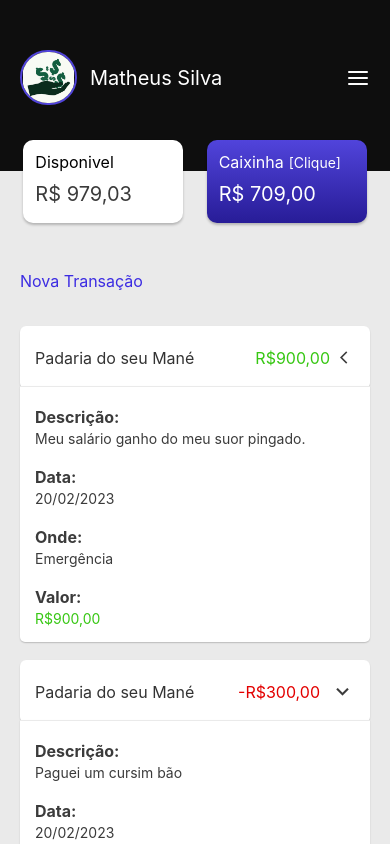
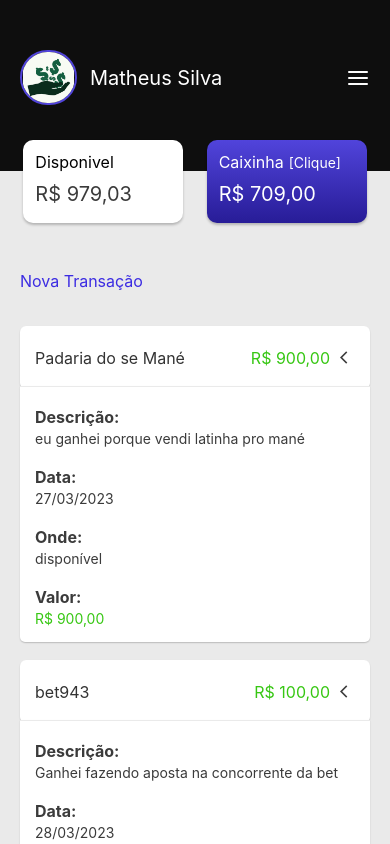
Before and after one commit to VandersonT/controle-financeiro2x, a React Native app: screen /Home in a window 390 px wide. Built offline with nearby package versions, Linux system fonts and the light colour scheme.

Commit message:
Editing Readme.md and rendering content with loop, using fake data.

```diff
--- /dev/null
+++ b/src/Types/Transaction.ts
@@ -0,0 +1,9 @@
+import { Double } from "react-native/Libraries/Types/CodegenTypes";
+
+export type Transaction = {
+    title: String,
+    value: Double,
+    description: String,
+    date: String, //Facilitar pra não ter que ficar salvando em formato mm/dd/yy e depois trocando.
+    where: String
+}
--- /dev/null
+++ b/src/helpers/BrazilianRealFormat.ts
@@ -0,0 +1,14 @@
+export default function BrazilianRealFormat(valor: any) {
+    // Converte o valor para número e verifica se é negativo
+    const negativo = Number(valor) < 0;
+
+    // Formata o valor em reais com 2 casas decimais
+    const valorFormatado = valor.toLocaleString('pt-BR', {
+        style: 'currency',
+        currency: 'BRL',
+        minimumFractionDigits: 2,
+        maximumFractionDigits: 2,
+    });
+
+    return valorFormatado;
+}
--- a/src/screens/Home/index.tsx
+++ b/src/screens/Home/index.tsx
@@ -7,9 +7,17 @@ import styles from "./style";
 import Header from '../../components/Header';
 import { MaterialIcons } from '@expo/vector-icons';
 import { Theme } from "../../global/theme";
-
+import BrazilianRealFormat from "../../helpers/BrazilianRealFormat";
+import { Transaction } from "../../Types/Transaction";
 
 const Home = ({ navigation }: any) => {
+
+    /*Dados falsos, até a gente não conectar com  o banco de dados*/
+    let fakeTrasanction:Transaction[] = [
+        {title: 'Padaria do se Mané', value: 900.00, description: 'eu ganhei porque vendi latinha pro mané', date: '27/03/2023', 'where': 'disponível'},
+        {title: 'bet943', value: 100.00, description: 'Ganhei fazendo aposta na concorrente da bet', date: '28/03/2023', 'where': 'disponível'},
+        {title: 'Academia', value: -500.00, description: 'Paguei a academia', date: '30/03/2023', 'where': 'disponível'}
+    ];
 
     return (
         <ScrollView style={{flexGrow: 1}}>
@@ -25,11 +33,12 @@ const Home = ({ navigation }: any) => {
 
                 <View style={styles.transactionsBox}>
 
-                        <View>
+                    {fakeTrasanction.map((transaction, index)=>(
+                        <View key={index}>
                             <View style={styles.transactionSingle}>
-                                <Text style={styles.transactionTitle}>Padaria do seu Mané</Text>
+                                <Text style={styles.transactionTitle}>{transaction['title']}</Text>
                                 <View style={styles.leftSide}>
-                                    <Text style={[styles.transactionValue, styles.positiveTransaction]}>R$900,00</Text>
+                                    <Text style={[styles.transactionValue, (transaction['value'] >= 0) ? styles.positiveTransaction : styles.negativeTransaction]}>{BrazilianRealFormat(transaction['value'])}</Text>
                                     <MaterialIcons name="arrow-back-ios" size={15} color={Theme.colors.black[300]} />
                                 </View>
                             </View>
@@ -37,59 +46,27 @@ const Home = ({ navigation }: any) => {
 
                                 <View style={styles.fieldSingle}>
                                     <Text style={styles.fieldTitle}>Descrição:</Text>
-                                    <Text style={styles.description}>Meu salário ganho do meu suor pingado.</Text>
+                                    <Text style={styles.description}>{transaction['description']}</Text>
                                 </View>
 
                                 <View style={styles.fieldSingle}>
                                     <Text style={styles.fieldTitle}>Data:</Text>
-                                    <Text style={styles.description}>20/02/2023</Text>
+                                    <Text style={styles.description}>{transaction['date']}</Text>
                                 </View>
 
                                 <View style={styles.fieldSingle}>
                                     <Text style={styles.fieldTitle}>Onde:</Text>
-                                    <Text style={styles.description}>Emergência</Text>
+                                    <Text style={styles.description}>{transaction['where']}</Text>
                                 </View>
 
                                 <View style={styles.fieldSingle}>
                                     <Text style={styles.fieldTitle}>Valor:</Text>
-                                    <Text style={[styles.description, styles.positiveTransaction]}>R$900,00</Text>
+                                    <Text style={[styles.description, (transaction['value'] >= 0) ? styles.positiveTransaction : styles.negativeTransaction]}>{BrazilianRealFormat(transaction['value'])}</Text>
                                 </View>
 
                             </View>
                         </View>
-
-                        <View>
-                            <View style={styles.transactionSingle}>
-                                <Text style={styles.transactionTitle}>Padaria do seu Mané</Text>
-                                <View style={styles.leftSide}>
-                                    <Text style={[styles.transactionValue, styles.negativeTransaction]}>-R$300,00</Text>
-                                    <MaterialIcons name="keyboard-arrow-down" size={25} color={Theme.colors.black[300]} />
-                                </View>
-                            </View>
-                            <View style={styles.transactionSingle_detail}>
-
-                                <View style={styles.fieldSingle}>
-                                    <Text style={styles.fieldTitle}>Descrição:</Text>
-                                    <Text style={styles.description}>Paguei um cursim bão</Text>
-                                </View>
-
-                                <View style={styles.fieldSingle}>
-                                    <Text style={styles.fieldTitle}>Data:</Text>
-                                    <Text style={styles.description}>20/02/2023</Text>
-                                </View>
-
-                                <View style={styles.fieldSingle}>
-                                    <Text style={styles.fieldTitle}>Onde:</Text>
-                                    <Text style={styles.description}>Disponível</Text>
-                                </View>
-
-                                <View style={styles.fieldSingle}>
-                                    <Text style={styles.fieldTitle}>Valor:</Text>
-                                    <Text style={[styles.description, styles.negativeTransaction]}>-R$300,00</Text>
-                                </View>
-
-                            </View>
-                        </View>
+                    ))}
 
                 </View>
 
```
Also changed, not shown: 1 other file (tests, documents, lock files or other folders).
